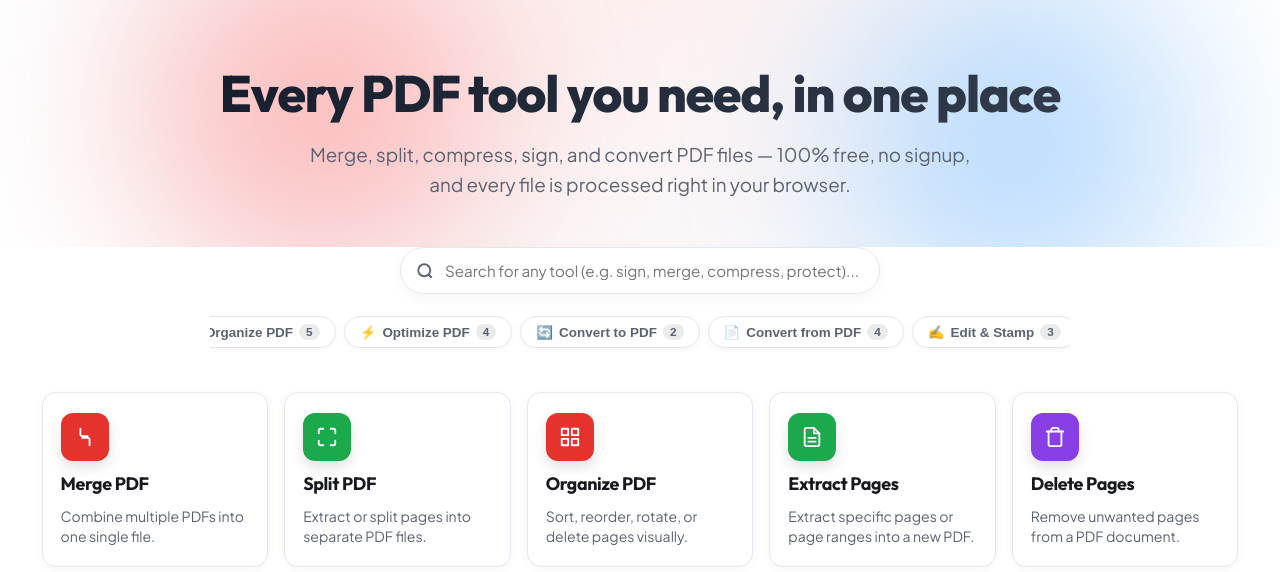
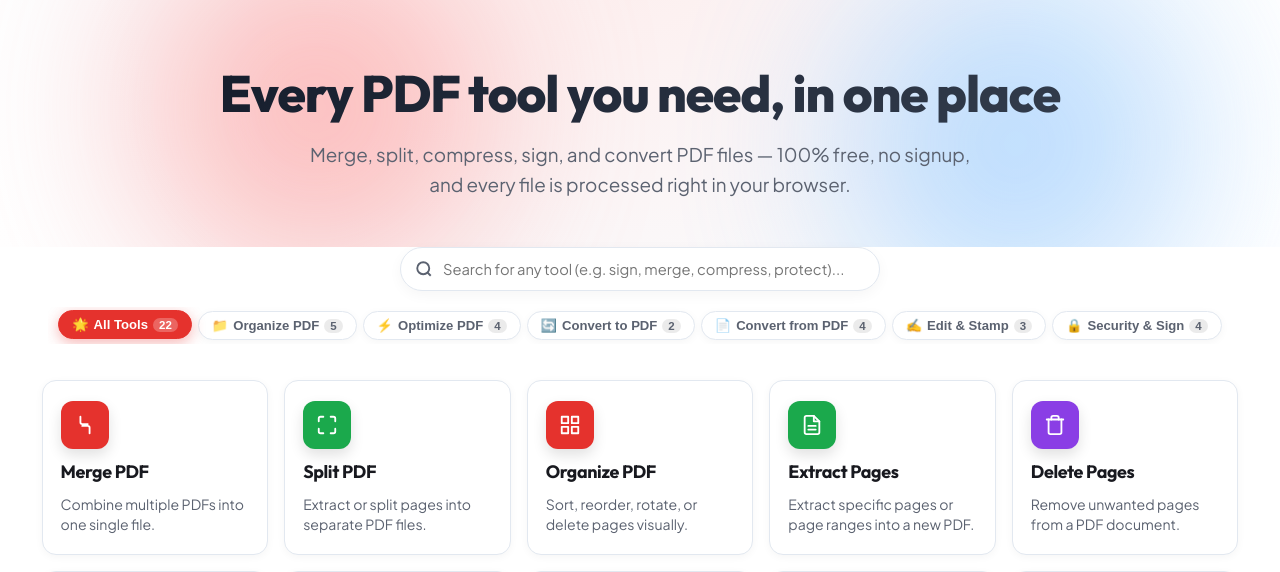
Before and after one commit to bypyay/pdftools, a PHP site: page / in a window 1280 px wide. Shown: the part 71-643 px from the top of the page. Run offline with PHP 8.4, Linux system fonts and the light colour scheme.

Commit message:
Fix category tabs clipping on left/right and ensure perfect fit on all screens

```diff
--- a/assets/css/style.css
+++ b/assets/css/style.css
@@ -208,12 +208,13 @@ img {
    Search Bar & Category Filter Tabs
    ========================================================================== */
 .tool-controls-wrap {
-  max-width: 860px;
-  margin: 0 auto 30px;
+  width: 100%;
+  max-width: 1400px;
+  margin: 0 auto 26px;
   display: flex;
   flex-direction: column;
   align-items: center;
-  gap: 18px;
+  gap: 16px;
 }
 
 .tool-search-box {
@@ -224,10 +225,10 @@ img {
 
 .tool-search-box input {
   width: 100%;
-  padding: 13px 20px 13px 44px;
+  padding: 12px 20px 12px 42px;
   border: 1.5px solid var(--border);
   border-radius: 50px;
-  font-size: 0.95rem;
+  font-size: 0.92rem;
   font-family: inherit;
   background: var(--bg);
   box-shadow: 0 4px 14px rgba(0, 0, 0, 0.04);
@@ -243,7 +244,7 @@ img {
 
 .tool-search-box .search-icon {
   position: absolute;
-  left: 16px;
+  left: 15px;
   top: 50%;
   transform: translateY(-50%);
   color: var(--ink-soft);
@@ -255,14 +256,16 @@ img {
 .category-tabs {
   display: flex;
   flex-wrap: nowrap;
-  gap: 8px;
-  justify-content: center;
+  gap: 6px;
+  justify-content: flex-start;
   align-items: center;
   max-width: 100%;
+  width: max-content;
+  margin: 0 auto;
   overflow-x: auto;
   -webkit-overflow-scrolling: touch;
   scrollbar-width: none;
-  padding: 4px 8px;
+  padding: 4px 10px;
 }
 
 .category-tabs::-webkit-scrollbar {
@@ -273,15 +276,15 @@ img {
   background: var(--bg);
   border: 1.5px solid var(--border);
   border-radius: 50px;
-  padding: 7px 15px;
-  font-size: 0.84rem;
+  padding: 6px 13px;
+  font-size: 0.82rem;
   font-weight: 600;
   color: var(--ink-soft);
   cursor: pointer;
   transition: all 0.2s cubic-bezier(0.16, 1, 0.3, 1);
   display: inline-flex;
   align-items: center;
-  gap: 6px;
+  gap: 5px;
   box-shadow: var(--shadow-sm);
   white-space: nowrap;
   flex-shrink: 0;
@@ -304,8 +307,8 @@ img {
 
 .category-tab .tab-count {
   background: rgba(0, 0, 0, 0.08);
-  font-size: 0.74rem;
-  padding: 1px 7px;
+  font-size: 0.72rem;
+  padding: 1px 6px;
   border-radius: 10px;
   font-weight: 700;
 }
```
Also changed, not shown: _preview/assets/css/style.css (+17 -14 lines).
